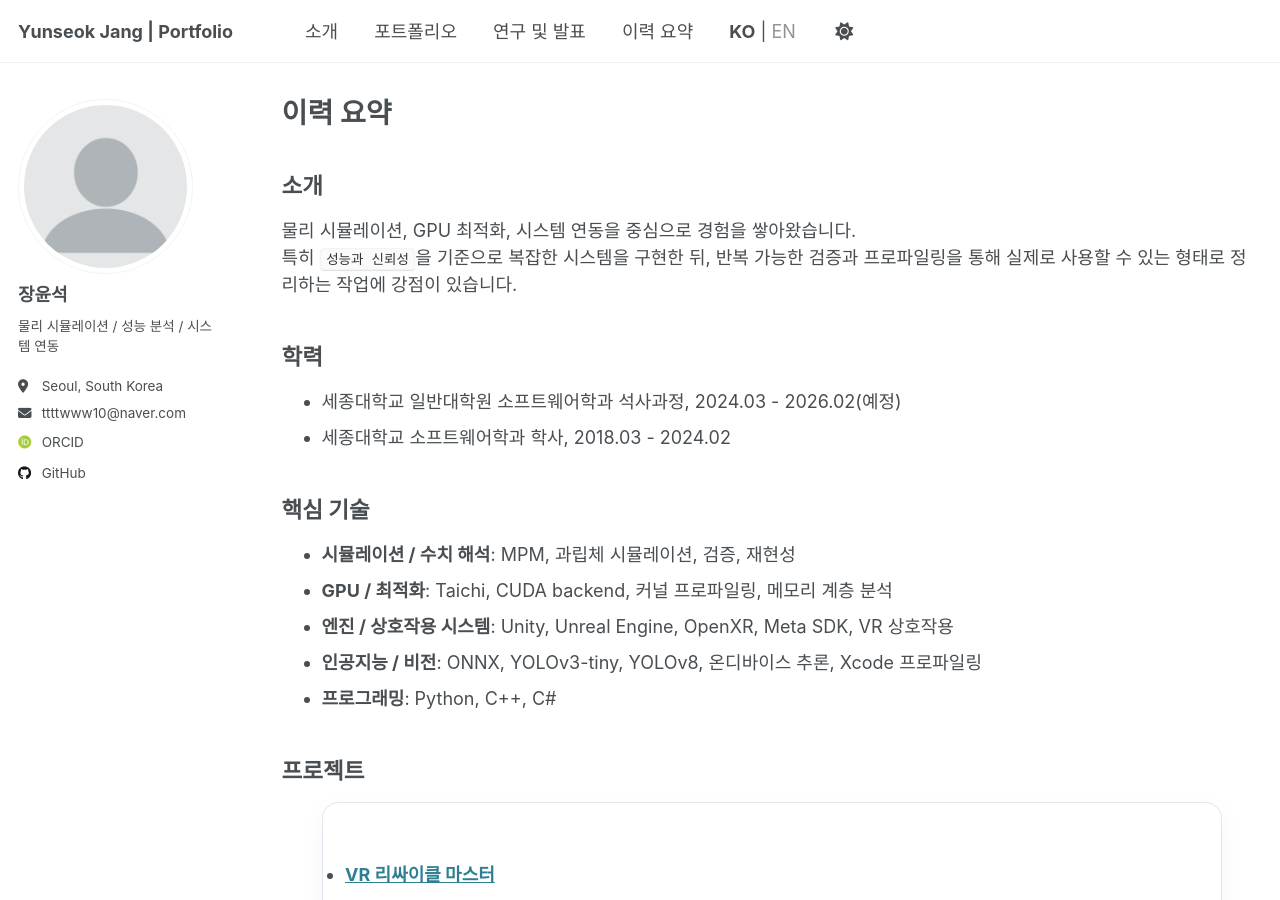
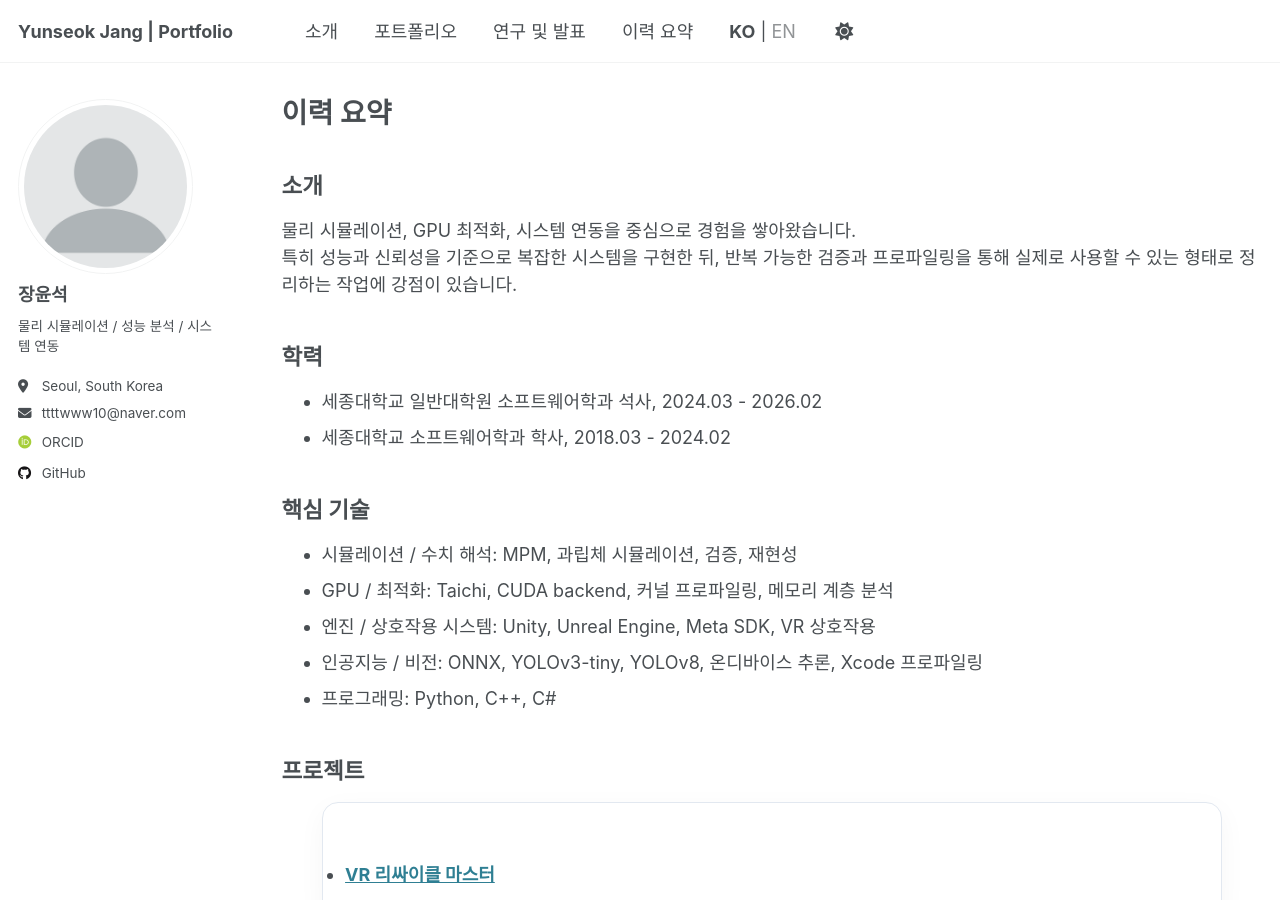
Before and after one commit to dodogcat/dodogcat.github.io, a Jekyll site: the page built from _pages/cv.md, in a window 1280 px wide and 900 px high. Built offline with Jekyll 4.4.1, drawn with Linux system fonts in a browser that asks for light colours; some web fonts are replaced.

```diff
--- a/_pages/cv.md
+++ b/_pages/cv.md
@@ -14,20 +14,20 @@ redirect_from:
 ## 소개
 
 물리 시뮬레이션, GPU 최적화, 시스템 연동을 중심으로 경험을 쌓아왔습니다.
-특히 `성능과 신뢰성`을 기준으로 복잡한 시스템을 구현한 뒤, 반복 가능한 검증과 프로파일링을 통해 실제로 사용할 수 있는 형태로 정리하는 작업에 강점이 있습니다.
+특히 성능과 신뢰성을 기준으로 복잡한 시스템을 구현한 뒤, 반복 가능한 검증과 프로파일링을 통해 실제로 사용할 수 있는 형태로 정리하는 작업에 강점이 있습니다.
 
 ## 학력
 
-- 세종대학교 일반대학원 소프트웨어학과 석사과정, 2024.03 - 2026.02(예정)
+- 세종대학교 일반대학원 소프트웨어학과 석사, 2024.03 - 2026.02
 - 세종대학교 소프트웨어학과 학사, 2018.03 - 2024.02
 
 ## 핵심 기술
 
-- **시뮬레이션 / 수치 해석**: MPM, 과립체 시뮬레이션, 검증, 재현성
-- **GPU / 최적화**: Taichi, CUDA backend, 커널 프로파일링, 메모리 계층 분석
-- **엔진 / 상호작용 시스템**: Unity, Unreal Engine, OpenXR, Meta SDK, VR 상호작용
-- **인공지능 / 비전**: ONNX, YOLOv3-tiny, YOLOv8, 온디바이스 추론, Xcode 프로파일링
-- **프로그래밍**: Python, C++, C#
+- 시뮬레이션 / 수치 해석: MPM, 과립체 시뮬레이션, 검증, 재현성
+- GPU / 최적화: Taichi, CUDA backend, 커널 프로파일링, 메모리 계층 분석
+- 엔진 / 상호작용 시스템: Unity, Unreal Engine, Meta SDK, VR 상호작용
+- 인공지능 / 비전: ONNX, YOLOv3-tiny, YOLOv8, 온디바이스 추론, Xcode 프로파일링
+- 프로그래밍: Python, C++, C#
 
 ## 프로젝트
 
```
Also changed, not shown: _portfolio/5-VR-recycle.md (+5 -5 lines).
